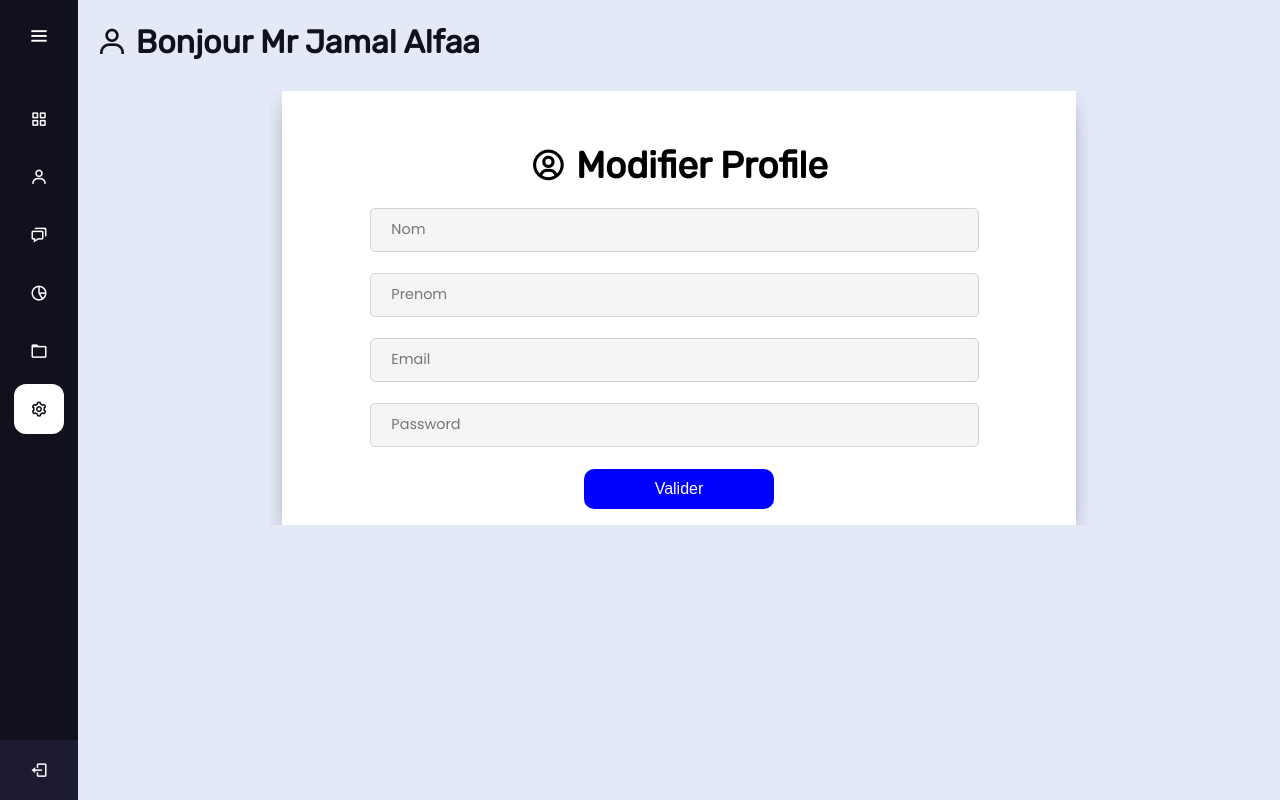
After one commit to ayoub-deguiri/Ecole-web-site-, a PHP site: page /modifierProfile.html in a window 1280 px wide. The commit adds this page. Run offline with PHP 8.4, Linux system fonts and the light colour scheme; grey boxes are pictures that could not be loaded.

Commit message:
add modif prf and modf nmbr

```diff
--- a/Admin/assets/style.css
+++ b/Admin/assets/style.css
@@ -5,6 +5,7 @@
   padding: 0;
   box-sizing: border-box;
   font-family: "Poppins" , sans-serif;
+  overflow: hidden;
 }
 .sidebar{
   position: fixed;
@@ -67,6 +68,7 @@
 .sidebar .nav-list{
   margin-top: 20px;
   height: 100%;
+  padding-left: 0px !important;
 }
 .sidebar li{
   position: relative;
@@ -226,9 +228,10 @@
 .home-section .text{
   display: inline-block;
   color: #11101d;
-  font-size: 25px;
-  font-weight: 500;
-  margin: 18px
+  font-size: 32px;
+  font-weight: 700;
+  margin: 18px;
+  font-family: 'Rubik';
 }
 @media (max-width: 420px) {
   .sidebar li .tooltip{
@@ -236,17 +239,111 @@
   }
 }
 
-
+.sidebar .NavSelect a .links_name,
+.sidebar .NavSelect a i{
+  transition: all 0.5s ease;
+  color: #11101D;
+}
+.sidebar .NavSelect a{
+  background: #FFF;
+}
 .chit-chat-layer1-rit {
   padding:0em 0em 0em 0.5em;
 }
-
 .geo-chart {
-  box-shadow: 0px 0px 2px 1px rgba(0,0,0,0.15);
+  box-shadow: rgba(50, 50, 93, 0.25) 0px 13px 27px -5px, rgba(0, 0, 0, 0.3) 0px 8px 16px -8px;
   padding: 1em 1em;
   background: #fff;
 }
-
 section#charts1 {
   padding: 0px;
 }
+
+.text i{
+  margin-bottom: -5px;
+}
+/* Modifier Profile Css Start */
+
+.signup-head h1 {
+  font-size:2.3em;
+  color: black;
+  padding: 1em 0em 0em 0em;
+  text-align: center;
+  font-family: 'Rubik';
+  margin-bottom: 20px;
+  font-weight: 600;
+}
+
+.signup-block input[type="text"], .signup-block input[type="password"] , .signup-block input[type="email"] {
+  font-size: 0.9em;
+  padding: 10px 20px;
+  width: 80%;
+  color:#686967;
+  outline: none;
+  border: 1px solid #D3D3D3;
+   border-radius: 5px;
+-ms-border-radius: 5px;
+-moz-border-radius: 5px;
+-o-border-radius: 5px;
+  background:#F5F5F5;
+  margin: 0em 5em 1.5em;
+}
+.signup-block input[type="submit"] {
+  border: none;
+  outline: none;
+  cursor: pointer;
+  color: #fff;
+  background: blue;
+  width: 25%;
+  margin: 0 auto;
+  border-radius: 10px 10px;
+  padding: 0.5em 1em;
+  font-size: 1em;
+  display: block;
+  font-family: 'Carrois Gothic', sans-serif;
+}
+.signup-block input[type="submit"]:hover{
+background:rgb(43, 43, 172);
+transition: 0.5s all;
+-webkit-transition: 0.5s all;
+-moz-transition: 0.5s all;
+-o-transition: 0.5s all ;
+-ms-transition: 0.5s all;
+}
+.signup-head h1 i{
+  margin-bottom: -6px;
+}
+
+/* Modifier Profile Css End */
+
+
+/* Modifier Nombres Css Start */
+
+.signup-head .h1{
+  margin-bottom: 50px;
+  font-size:2.2em;
+}
+
+.signup-block label {
+  font-size:1.1em;
+  color: black;
+  text-align: center;
+  font-family: 'Headland One';
+  font-weight: 600;
+}
+.signup-block  .div input[type="text"] {
+  font-size: 0.9em;
+  padding: 10px 20px;
+  width: 70%;
+  color:#686967;
+  outline: none;
+  border: 1px solid #D3D3D3;
+   border-radius: 5px;
+-ms-border-radius: 5px;
+-moz-border-radius: 5px;
+-o-border-radius: 5px;
+  background:#F5F5F5;
+  margin-left: 0px;
+}
+
+/* Modifier Nombres Css Ens */
--- /dev/null
+++ b/Admin/modifierProfile.html
@@ -0,0 +1,119 @@
+<!DOCTYPE html>
+<!-- Created by CodingLab |www.youtube.com/c/CodingLabYT-->
+<html lang="en" dir="ltr">
+  <head>
+    <meta charset="UTF-8">
+    <title> Acceuil </title>
+    <link rel="stylesheet" href="./assets/style.css">
+    <!-- Boxicons CDN Link -->
+    <link href='https://unpkg.com/boxicons@2.0.7/css/boxicons.min.css' rel='stylesheet'>
+     <meta name="viewport" content="width=device-width, initial-scale=1.0">
+     <link rel="stylesheet" href="https://fonts.googleapis.com/css?family=Rubik">
+
+      <!-- bootstrap file link  -->
+   <link href="https://cdn.jsdelivr.net/npm/bootstrap@5.0.2/dist/css/bootstrap.min.css" rel="stylesheet"
+   integrity="sha384-EVSTQN3/azprG1Anm3QDgpJLIm9Nao0Yz1ztcQTwFspd3yD65VohhpuuCOmLASjC" crossorigin="anonymous">
+   <script src="https://cdn.jsdelivr.net/npm/bootstrap@5.0.2/dist/js/bootstrap.bundle.min.js" integrity="sha384-MrcW6ZMFYlzcLA8Nl+NtUVF0sA7MsXsP1UyJoMp4YLEuNSfAP+JcXn/tWtIaxVXM" crossorigin="anonymous"></script>
+
+   </head>
+<body>
+  <!-- start  slide bar-->
+    <div class="sidebar">
+      <div class="logo-details">
+        <i class='bx bxl-c-plus-plus icon'></i>
+          <div class="logo_name">Ecole Jah Informatique </div>
+          <i class='bx bx-menu' id="btn" ></i>
+      </div>
+      <ul class="nav-list">
+        <li>
+          <a href="index.html">
+            <i class='bx bx-grid-alt'></i>
+            <span class="links_name">Acceuil</span>
+          </a>
+          <span class="tooltip">Acceuil</span>
+        </li>
+        <li>
+        <a href="#">
+          <i class='bx bx-user' ></i>
+          <span class="links_name">User</span>
+        </a>
+        <span class="tooltip">User</span>
+      </li>
+      <li>
+        <a href="#">
+          <i class='bx bx-chat' ></i>
+          <span class="links_name">Messages</span>
+        </a>
+        <span class="tooltip">Messages</span>
+      </li>
+      <li>
+        <a href="modifierNombres.html">
+          <i class='bx bx-pie-chart-alt-2' ></i>
+          <span class="links_name">Modifier Nombres</span>
+        </a>
+        <span class="tooltip">Modifier Nombres</span>
+      </li>
+      <li>
+        <a href="#">
+          <i class='bx bx-folder' ></i>
+          <span class="links_name">File Manager</span>
+        </a>
+        <span class="tooltip">Files</span>
+      </li>
+
+
+      <li class="NavSelect">
+        <a href="modifierProfile.html">
+          <i class='bx bx-cog' ></i>
+          <span class="links_name">Modifier Profile</span>
+        </a>
+        <span class="tooltip">Modifier Profile</span>
+      </li>
+      <li class="profile">
+          <div class="profile-details">
+            <img src="../images/homme-daffaire.png" alt="profileImg">
+            <div class="name_job">
+              <div class="name">Prem Shahi</div>
+              <div class="job">Web designer</div>
+            </div>
+          </div>
+          <i class='bx bx-log-out' id="log_out" ></i>
+      </li>
+      </ul>
+    </div>
+  <!-- end slide bar-->
+  <!-- start home section-->
+    <section class="home-section">
+        <div class="text"> <i class='bx bx-user'></i> Bonjour Mr Jamal Alfaa </div>
+        <div class="row">
+          <div class="col-md-2"></div>
+          <div class="col-md-8 chit-chat-layer1-rit">
+              <div class="geo-chart">
+                <section id="charts1">
+                  <!--inner block start here-->
+                      <div>
+                        <div class="signup-head">
+                          <h1><i class='bx bx-user-circle'></i>  Modifier Profile</h1>
+                        </div>
+                        <div class="signup-block">
+                          <form>
+                            <input type="text" name="Nom" placeholder="Nom" required="">
+                            <input type="text" name="Prenom" placeholder="Prenom" required="">
+                            <input type="email" name="email" placeholder="Email" required="">
+                            <input type="password" name="password" class="lock" placeholder="Password">
+                            <input type="submit" name="Sign In"  value="Valider">
+                          </form>
+                        </div>
+                      </div>
+                  <!--inner block end here-->
+                </section>
+              </div>
+          </div>
+          <div class="col-md-2"></div>
+        </div>
+    </section>
+  <!-- end  home section-->
+  <script src="./assets/script.js"></script>
+
+</body>
+</html>
```
Also changed, not shown: Admin/index.html (+0 -15 lines), Admin/modifierNombres.html (added, +132 -0 lines).
